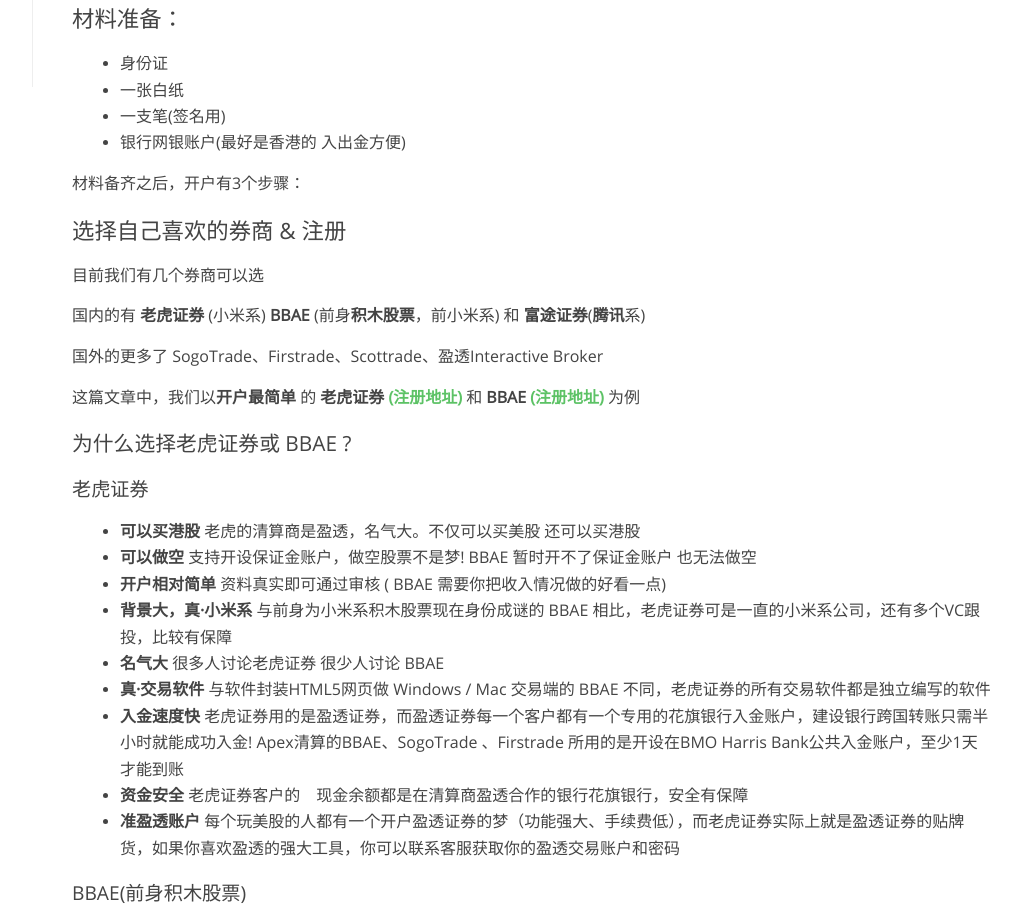
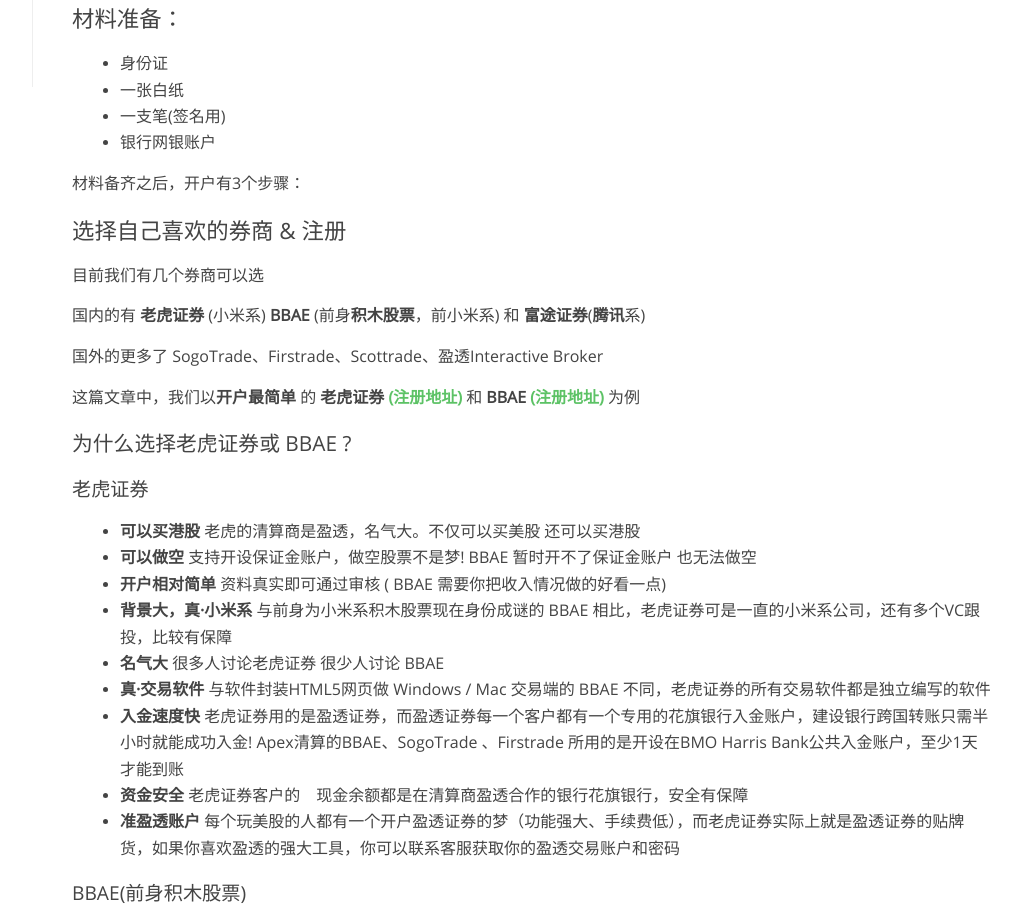
Before and after one commit to frankwei98/frankwei98.github.io, a plain HTML site: page trade-online/index.html in a window 1280 px wide. Shown: the part 777-1697 px from the top of the page, without its empty margins (248-1269 px from the left). Drawn offline with Linux system fonts and the light colour scheme; a script that the page names is missing; files whose address does not match are found by name.

Commit message:
Site updated: 2016-07-28 17:46:21

```diff
--- a/trade-online/index.html
+++ b/trade-online/index.html
@@ -84,7 +84,7 @@
 <li>身份证</li>
 <li>一张白纸</li>
 <li>一支笔(签名用)</li>
-<li>银行网银账户(最好是香港的 入出金方便)</li>
+<li>银行网银账户</li>
 </ul>
 <p>材料备齐之后，开户有3个步骤：</p>
 <h3 id="选择自己喜欢的券商-amp-注册"><a href="#选择自己喜欢的券商-amp-注册" class="headerlink" title="选择自己喜欢的券商 &amp; 注册"></a>选择自己喜欢的券商 &amp; 注册</h3><p>目前我们有几个券商可以选</p>
```
